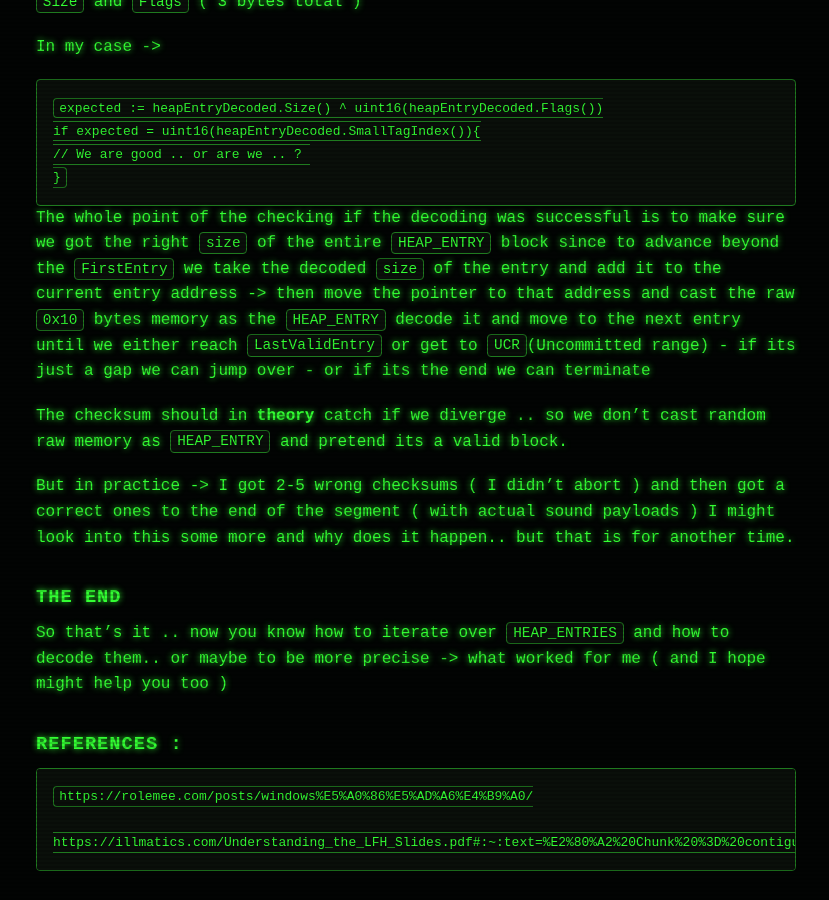
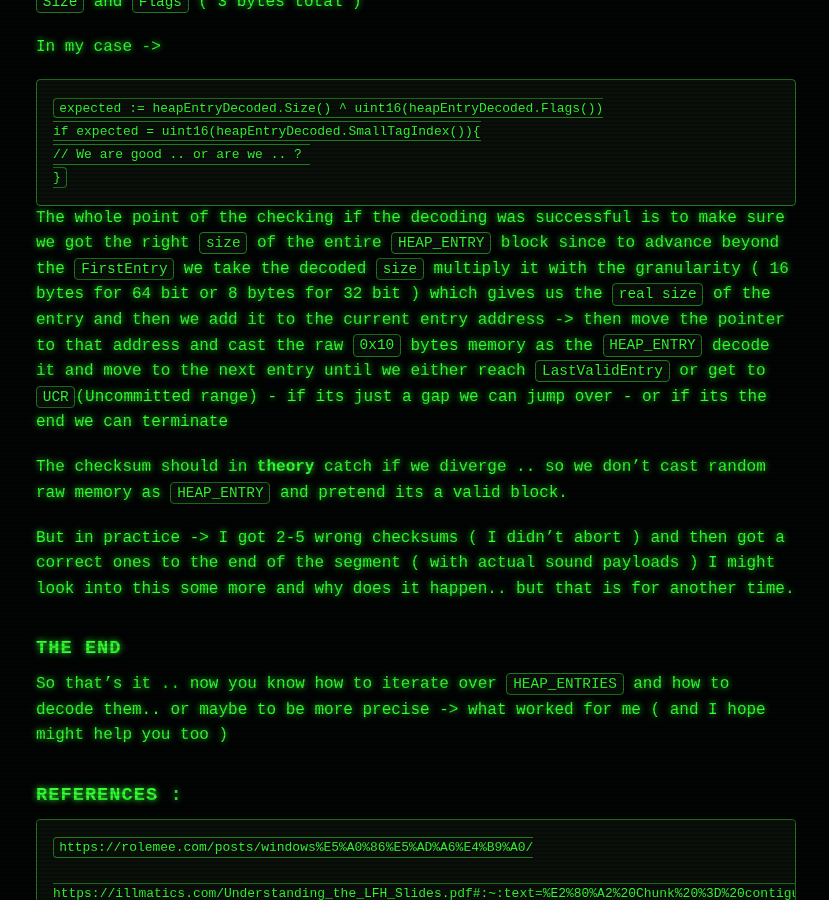
Before and after one commit to thefpill/thefpill.github.io, a Jekyll site: the page built from _posts/2026-11-12-heap-entries.md, in a window 1280 px wide and 900 px high, scrolled down 5134 px. Shown: the whole window, without its empty margins (224-1053 px from the left). Built offline with Jekyll 4.4.1, drawn with Linux system fonts in a browser that asks for light colours; our own code applies the rules of GitHub Pages for plain Markdown files.

Commit message:
Update 2026-11-12-heap-entries.md

````diff
--- a/_posts/2026-11-12-heap-entries.md
+++ b/_posts/2026-11-12-heap-entries.md
@@ -192,7 +192,7 @@ if expected = uint16(heapEntryDecoded.SmallTagIndex()){
 }
 ```
 
-The whole point of the checking if the decoding was successful is to make sure we got the right `size` of the entire `HEAP_ENTRY` block  since to advance beyond the `FirstEntry` we take the decoded `size` of the entry and add it to the current entry address -> then move the pointer to that address and cast the raw `0x10` bytes memory as the `HEAP_ENTRY`  decode it  and move to the next entry until we either reach `LastValidEntry` or get to `UCR`(Uncommitted range)  -  if its just a gap we can jump over - or if its the end we can terminate
+The whole point of the checking if the decoding was successful is to make sure we got the right `size` of the entire `HEAP_ENTRY` block  since to advance beyond the `FirstEntry` we take the decoded `size` multiply it with the granularity ( 16 bytes for 64 bit or 8 bytes for 32 bit ) which gives us the `real size` of the entry and then we add it to the current entry address -> then move the pointer to that address and cast the raw `0x10` bytes memory as the `HEAP_ENTRY`  decode it  and move to the next entry until we either reach `LastValidEntry` or get to `UCR`(Uncommitted range)  -  if its just a gap we can jump over - or if its the end we can terminate
 
 The checksum should in **theory** catch if we diverge .. so we don't cast random raw memory as `HEAP_ENTRY` and pretend its a valid block.
 
````
